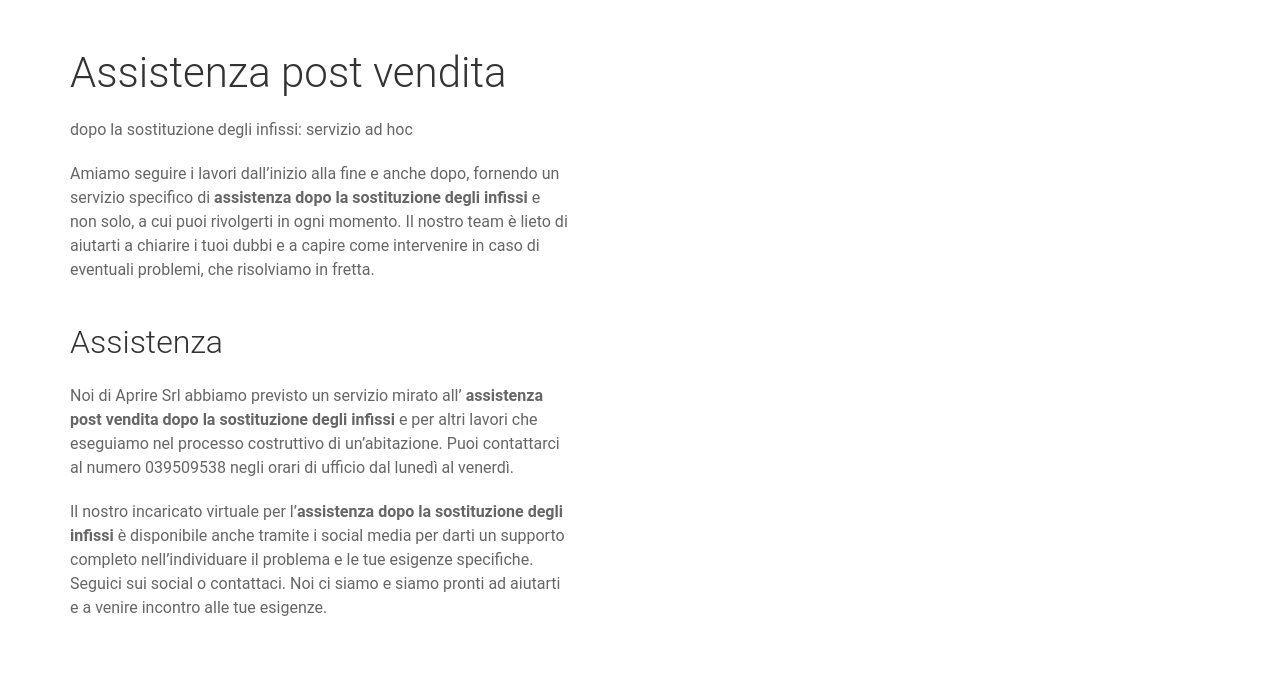
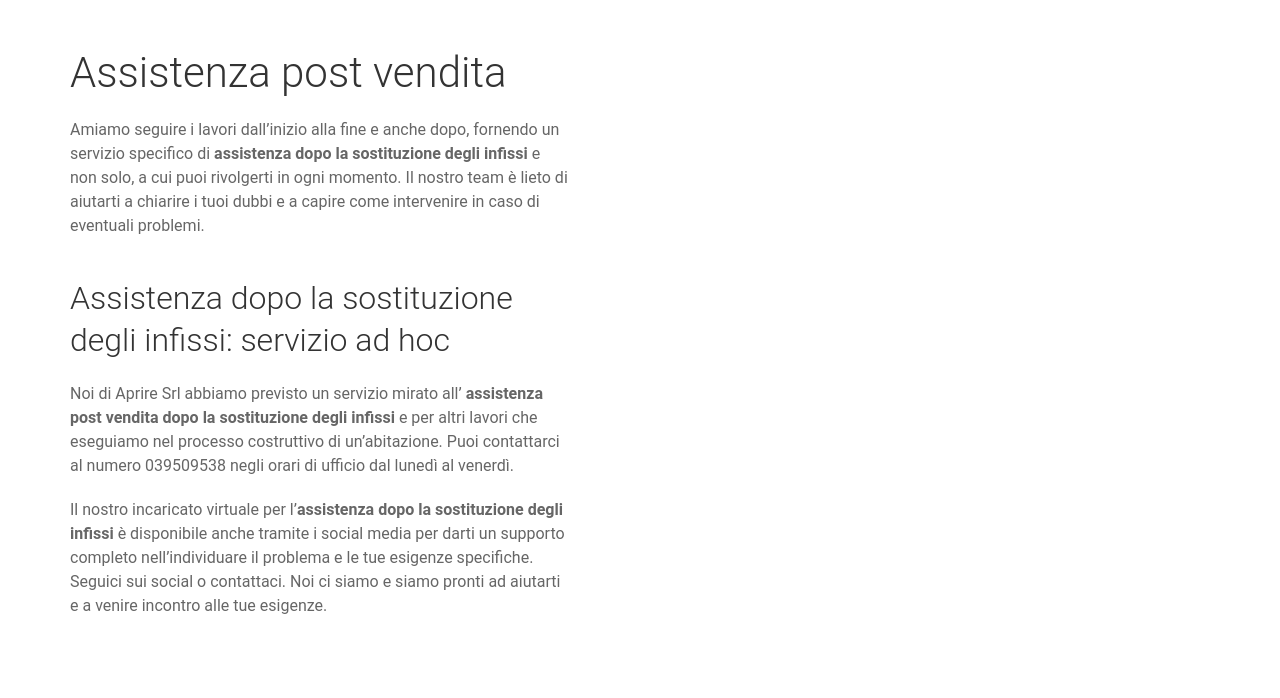
Before and after one commit to VeryContent/apriresrl, a Gatsby site: page /servizi/assistenza in a window 1280 px wide. Shown: the part 102-800 px from the top of the page. Built offline with nearby package versions, Linux system fonts and the light colour scheme; Gatsby itself is replaced by a stand-in of ours; a web font is replaced by a local one.

Commit message:
Update assistenza.js

```diff
--- a/src/pages/servizi/assistenza.js
+++ b/src/pages/servizi/assistenza.js
@@ -43,9 +43,8 @@ class IndexSopralluogo extends Component {
 
                 <div className="uk-container-large" style={{marginLeft: 'auto',marginRight: 'auto'}}><div className="uk-padding-large uk-width-1-2@l uk-flex uk-flex-middle uk-first-column"><div>
                 <h1>Assistenza post vendita</h1>
-                <p>dopo la sostituzione degli infissi: servizio ad hoc</p>
-                <p>Amiamo seguire i lavori dall’inizio alla fine e anche dopo, fornendo un servizio specifico di <b>assistenza dopo la sostituzione degli infissi</b> e non solo, a cui puoi rivolgerti in ogni momento. Il nostro team è lieto di aiutarti a chiarire i tuoi dubbi e a capire come intervenire in caso di eventuali problemi, che risolviamo in fretta. </p>
-                <h2>Assistenza </h2>
+                <p>Amiamo seguire i lavori dall’inizio alla fine e anche dopo, fornendo un servizio specifico di <b>assistenza dopo la sostituzione degli infissi</b> e non solo, a cui puoi rivolgerti in ogni momento. Il nostro team è lieto di aiutarti a chiarire i tuoi dubbi e a capire come intervenire in caso di eventuali problemi. </p>
+                <h2>Assistenza dopo la sostituzione degli infissi: servizio ad hoc</h2>
                 <p>Noi di Aprire Srl abbiamo previsto un servizio mirato all’ <b>assistenza post vendita dopo la sostituzione degli infissi</b> e per altri lavori che eseguiamo nel processo costruttivo di un’abitazione. Puoi contattarci al numero 039509538 negli orari di ufficio dal lunedì al venerdì. </p>
                 <p>Il nostro incaricato virtuale per l’<b>assistenza dopo la sostituzione degli infissi</b> è disponibile anche tramite i social media per darti un supporto completo nell’individuare il problema e le tue esigenze specifiche. Seguici sui social o contattaci. Noi ci siamo e siamo pronti ad aiutarti e a venire incontro alle tue esigenze. </p>
                 </div></div></div>
```
